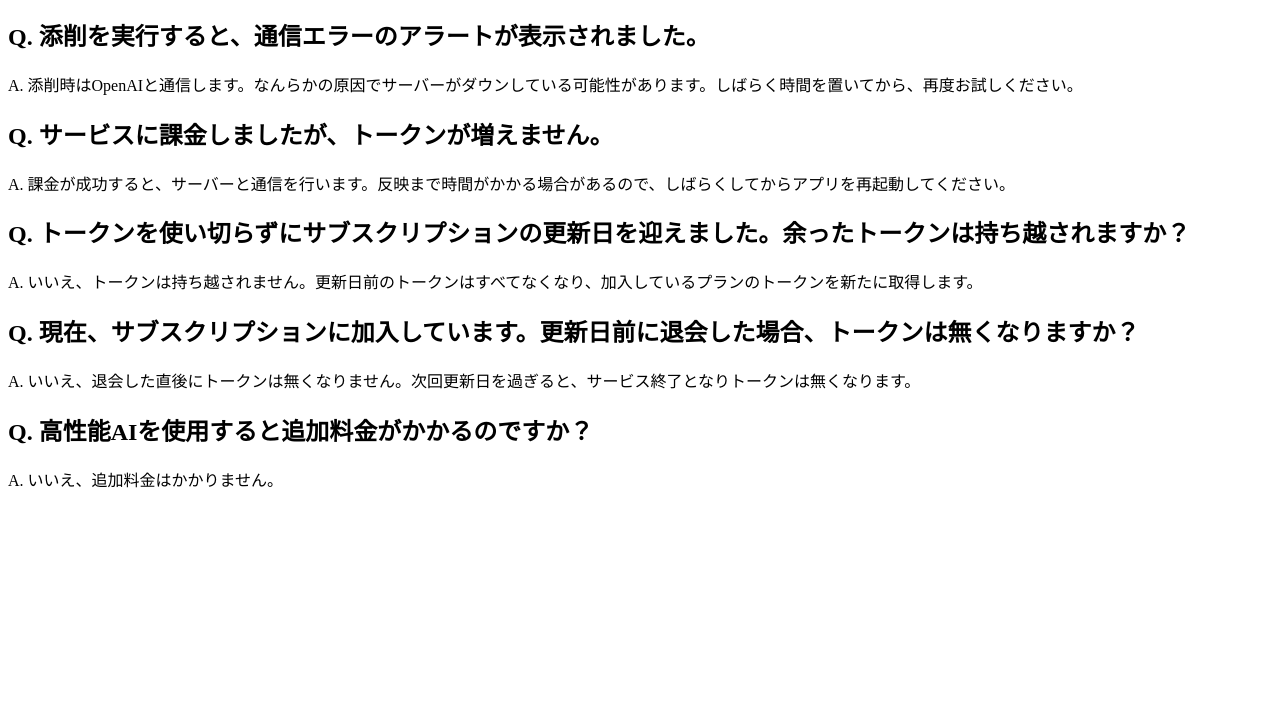
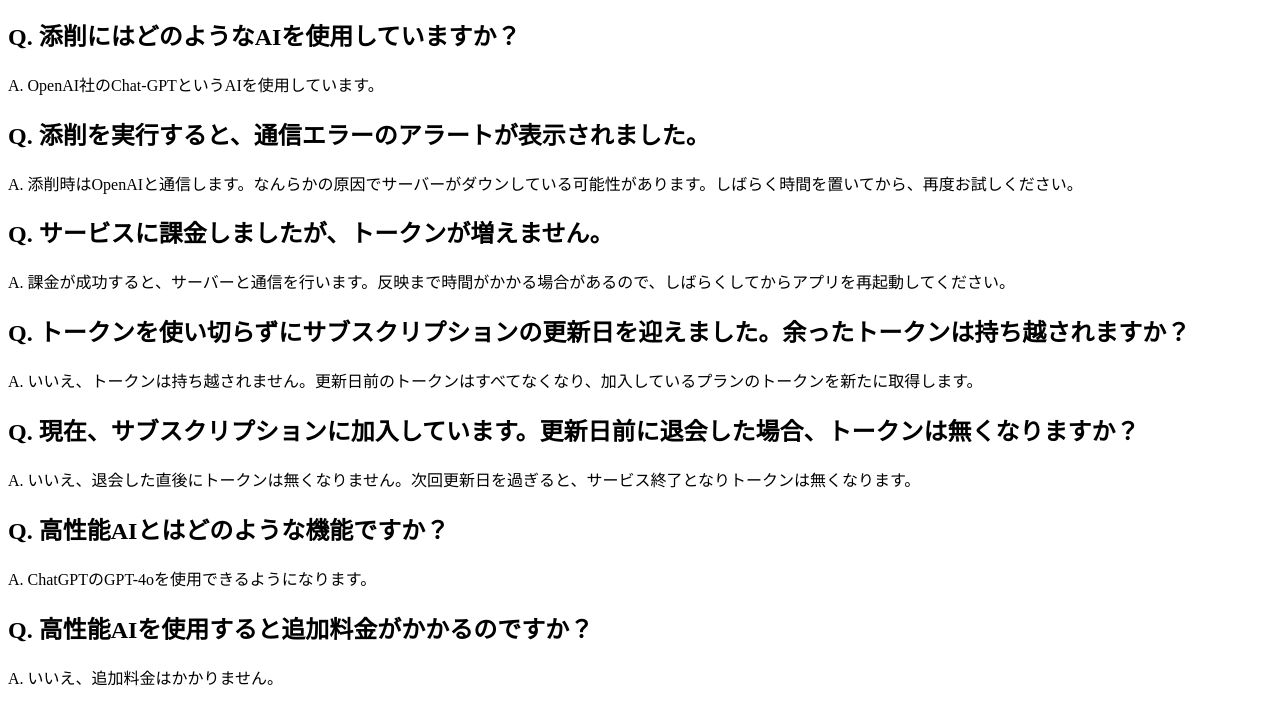
Before and after one commit to LET-137/Help_LiteratureTraining, a plain HTML site: page index.html in a window 1280 px wide. Shown: the part 58-782 px from the top of the page. Drawn offline with Linux system fonts and the light colour scheme.

Commit message:
Update index.html
GPT-4o

```diff
--- a/index.html
+++ b/index.html
@@ -6,6 +6,9 @@
 </head>
 <body>
 <h2>ヘルプ</h2>
+
+<h2>Q. 添削にはどのようなAIを使用していますか？</h2>
+<p>A. OpenAI社のChat-GPTというAIを使用しています。</p>
 
 <h2>Q. 添削を実行すると、通信エラーのアラートが表示されました。</h2>
 <p>A. 添削時はOpenAIと通信します。なんらかの原因でサーバーがダウンしている可能性があります。しばらく時間を置いてから、再度お試しください。</p>
@@ -19,6 +22,9 @@
 <h2>Q. 現在、サブスクリプションに加入しています。更新日前に退会した場合、トークンは無くなりますか？</h2>
 <p>A. いいえ、退会した直後にトークンは無くなりません。次回更新日を過ぎると、サービス終了となりトークンは無くなります。</p>
 
+<h2>Q. 高性能AIとはどのような機能ですか？</h2>
+<p>A. ChatGPTのGPT-4oを使用できるようになります。</p>
+
 <h2>Q. 高性能AIを使用すると追加料金がかかるのですか？</h2>
 <p>A. いいえ、追加料金はかかりません。</p>
 
```
